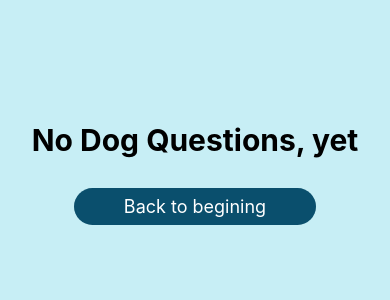
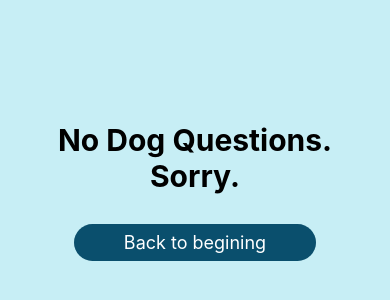
Before and after one commit to bethjm/WaggyTailsApp, a React Native app in the folder Pawrents/: screen /DogQuizScreen in a window 390 px wide. Shown: the part 128-428 px from the top of the page. Built offline with nearby package versions, Linux system fonts and the light colour scheme.

Commit message:
added navigation to dog quiz screen

```diff
--- a/Pawrents/screens/DogQuizScreen.js
+++ b/Pawrents/screens/DogQuizScreen.js
@@ -14,7 +14,7 @@ function DogQuizScreen() {
 
   return (
     <View style={styles.container}>
-      <Text style={styles.title}>No Dog Questions, yet</Text>
+      <Text style={styles.title}>No Dog Questions. Sorry.</Text>
       <PrimaryButton style={styles.button} onPress={goToScreenWelcome}>
         Back to begining
       </PrimaryButton>
```
